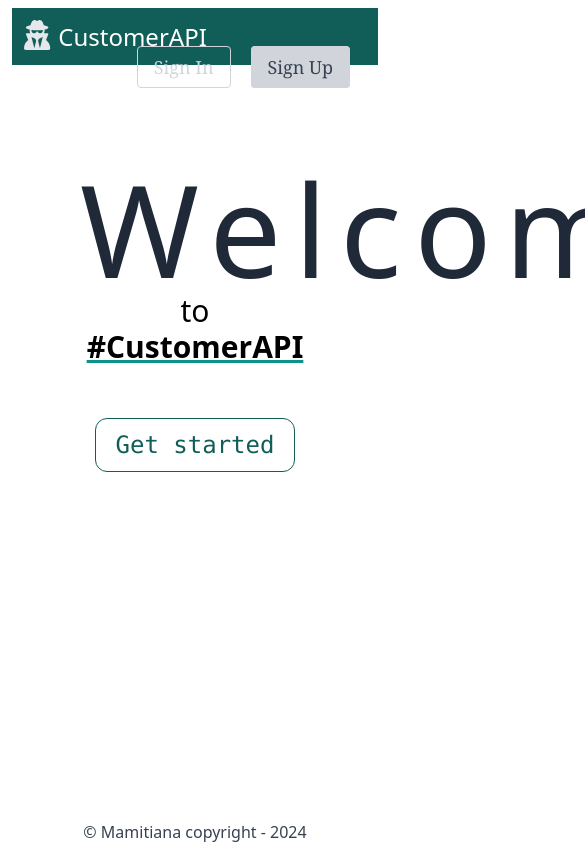
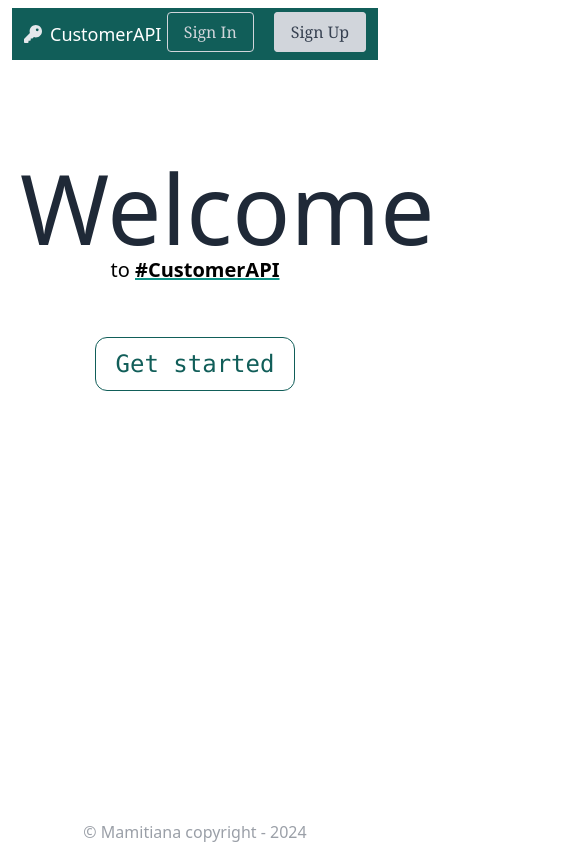
Before and after one commit to Ariniaina11/api-front-vue, a Vue app: page / in a window 390 px wide. Shown: the top 844 px of the page, 585 px wide, since content can reach past the window. Built offline with nearby package versions, Linux system fonts and the light colour scheme.

Commit message:
responsive DONE

```diff
--- a/src/App.vue
+++ b/src/App.vue
@@ -1,6 +1,6 @@
 <template>
   <HeaderComponent />
-  <MainComponent @login-check="loginCheckHandle"/>
+  <MainComponent />
   <FooterComponent author="Mamitiana"/>
 </template>
 
@@ -20,11 +20,6 @@ export default {
     return{
       title: this.$store.state.title
     }
-  },
-  methods:{
-    loginCheckHandle(value){
-      this.title = value
-    }
   }
 }
 </script>
--- a/src/components/FooterComponent.vue
+++ b/src/components/FooterComponent.vue
@@ -1,5 +1,5 @@
 <template>
-    <footer class="text-center text-gray-700 font-thin w-full fixed bottom-0">&copy; {{ author }} copyright - {{ new Date().getFullYear() }}</footer>
+    <footer class="text-center text-gray-700 font-thin w-full fixed bottom-0 opacity-50 hover:opacity-100">&copy; {{ author }} copyright - {{ new Date().getFullYear() }}</footer>
 </template>
 
 <script>
--- a/src/components/HeaderComponent.vue
+++ b/src/components/HeaderComponent.vue
@@ -1,13 +1,13 @@
 <template>
     <div class="bg-teal-800 text-white m-auto mx-3 mt-2 p-3 ">
         <div class="my-auto inline">
-            <font-awesome-icon icon="user-secret" class="text-3xl mr-2 text-gray-200"></font-awesome-icon>
-            <RouterLink :to="this.$store.state.homeUrl" class="text-2xl inline">{{ this.$store.state.title }}</RouterLink>
+            <font-awesome-icon icon="key" class="text-lg mr-2 text-gray-200 lg:text-xl"></font-awesome-icon>
+            <RouterLink :to="this.$store.state.homeUrl" class="text-lg inline lg:text-xl">{{ this.$store.state.title }}</RouterLink>
         </div>
         <div class="float-right my-auto">
-            <RouterLink v-if="!this.$store.state.connected" to="/sign-in" class="font-serif text-gray-300 mr-5 px-4 py-2 border-solid border border-gray-300 rounded text-lg hover:text-gray-700 hover:bg-gray-300 hover:ease-in hover:duration-200 hover:cursor-pointer">Sign In</RouterLink>
-            <RouterLink v-if="!this.$store.state.connected" to="/sign-up" class="font-serif text-gray-700 mr-4 px-4 py-2 border-solid border border-gray-300 rounded text-lg bg-gray-300 cursor-pointer">Sign Up</RouterLink>
-            <button v-if="this.$store.state.connected" @click.prevent="logoutModal = true" class="font-serif text-gray-700 my-auto px-4 py-1 border-solid border border-gray-300 rounded text-lg bg-gray-300 cursor-pointer" type="button">Logout</button>
+            <RouterLink v-if="!this.$store.state.connected" to="/sign-in" class="font-serif text-gray-300 mr-5 px-4 py-2 border-solid border border-gray-300 rounded text-md lg:text-lg  hover:text-gray-700 hover:bg-gray-300 hover:ease-in hover:duration-200 hover:cursor-pointer">Sign In</RouterLink>
+            <RouterLink v-if="!this.$store.state.connected" to="/sign-up" class="font-serif text-gray-700 px-4 py-2 border-solid border border-gray-300 rounded text-md lg:text-lg  bg-gray-300 cursor-pointer">Sign Up</RouterLink>
+            <button v-if="this.$store.state.connected" @click.prevent="logoutModal = true" class="font-serif text-gray-700 px-4 py-1 border-solid border border-gray-300 rounded text-md lg:text-lg lg:py-0 bg-gray-300 cursor-pointer" type="button">Logout</button>
         </div>
     </div>
 
--- a/src/components/layouts/SignInComponent.vue
+++ b/src/components/layouts/SignInComponent.vue
@@ -1,5 +1,5 @@
 <template>
-    <form @submit.prevent="checkLogin" class="bg-white shadow-md rounded  w-4/12 mx-auto px-8 pt-6 pb-8 mb-10">
+    <form @submit.prevent="checkLogin" class="bg-white shadow-md rounded w-10/12 sm:w-8/12 md:w-6/12 lg:w-4/12 mx-auto px-8 pt-6 pb-8 mb-10">
         <h1 class="block text-gray-700 text-2xl text-center font-bold mb-5">Sign In</h1>
         <div class="mb-4">
             <label class="block text-gray-700 text-sm font-bold mb-2" for="email">
@@ -59,7 +59,7 @@
                 if(!this.errors.length){
                     this.loading = true // Start the loading
 
-                    const apiUrl = 'http://localhost:8000/api/login-check';
+                    const apiUrl = 'http://localhost:8000/api/login';
                     let formData = new FormData();
 
                     formData.append('email', this.user.email)
--- a/src/components/layouts/SignUpComponent.vue
+++ b/src/components/layouts/SignUpComponent.vue
@@ -1,5 +1,5 @@
 <template>
-    <form @submit.prevent="storeUser" class="bg-white shadow-md rounded w-4/12 mx-auto px-8 pt-6 pb-8 mb-10" novalidate>
+    <form @submit.prevent="storeUser" class="bg-white shadow-md rounded w-10/12 sm:w-8/12 md:w-6/12 lg:w-4/12 mx-auto px-8 pt-6 pb-8 mb-10" novalidate>
         <h1 class="block text-gray-700 text-2xl text-center font-bold mb-5">Sign Up</h1>
         <div class="mb-4">
             <label class="block text-gray-700 text-sm font-bold mb-2" for="username">
--- a/src/components/layouts/WelcomeComponent.vue
+++ b/src/components/layouts/WelcomeComponent.vue
@@ -1,9 +1,9 @@
 <template>
-    <div class="mx-auto text-center p-20">
+    <div class="mx-auto text-center px-5 py-20 md:p-20">
         <div class="w-max m-auto">
-            <h1 class="text-9xl text-gray-800 tracking-widest animate-typing overflow-hidden whitespace-nowrap">Welcome</h1>
+            <h1 class="text-8xl lg:text-9xl text-gray-800 md:tracking-widest animate-typing overflow-hidden whitespace-nowrap">Welcome</h1>
         </div>
-        <span class="text-3xl font-sans">to <strong class="underline decoration-teal-600 transition-all hover:bg-red-200">#{{this.$store.state.title}}</strong></span>
+        <span class="text-xl md:text-2xl lg:text-3xl font-sans">to <strong class="underline decoration-teal-600 transition-all hover:bg-red-200">#{{this.$store.state.title}}</strong></span>
         <div class="mx-auto m-16">
             <RouterLink to="/sign-in" class="mt-10 font-mono text-teal-800 px-5 py-3 border-solid border border-teal-800 rounded-xl text-2xl cursor-pointer hover:text-white hover:bg-gradient-to-r hover:from-teal-800 hover:to-teal-600 hover:ease-in hover:duration-200">Get started</RouterLink>
         </div>
--- a/src/components/modals/DeleteCustomerComponent.vue
+++ b/src/components/modals/DeleteCustomerComponent.vue
@@ -1,5 +1,5 @@
 <template>
-    <div class="relative w-1/3 bg-white p-5 border rounded shadow-lg shadow-slate-700">
+    <div class="relative  w-10/12 sm:w-8/12 md:w-6/12 lg:w-4/12 bg-white p-5 border rounded shadow-lg shadow-slate-700">
         <!-- Close button -->
         <button @click="closeHandler" class="absolute top-1 right-2 border-none cursor-pointer bg-none">X</button>
 
--- a/src/components/modals/LogoutComponent.vue
+++ b/src/components/modals/LogoutComponent.vue
@@ -1,5 +1,5 @@
 <template>
-    <div class="relative w-1/3 bg-white p-5 border rounded shadow-lg shadow-slate-700">
+    <div class="relative  w-10/12 sm:w-8/12 md:w-6/12 lg:w-4/12 bg-white p-5 border rounded shadow-lg shadow-slate-700">
         <!-- Close button -->
         <button @click="closeHandler" class="absolute top-1 right-2 border-none cursor-pointer bg-none">X</button>
 
--- a/src/components/modals/NewCustomerComponent.vue
+++ b/src/components/modals/NewCustomerComponent.vue
@@ -1,5 +1,5 @@
 <template>
-    <div class="relative w-1/3 bg-white p-5 border rounded shadow-lg shadow-slate-700">
+    <div class="relative w-10/12 sm:w-8/12 md:w-6/12 lg:w-4/12 bg-white p-5 border rounded shadow-lg shadow-slate-700">
         <!-- Close button -->
         <button @click="closeHandler" class="absolute top-1 right-2 border-none cursor-pointer bg-none">X</button>
 
--- a/src/main.js
+++ b/src/main.js
@@ -3,12 +3,12 @@ import App from './App.vue'
 import './assets/index.css'
 import { FontAwesomeIcon } from '@fortawesome/vue-fontawesome'
 import { library } from '@fortawesome/fontawesome-svg-core'
-import { faUserSecret, faPlusCircle, faBan, faPencil, faEye } from '@fortawesome/free-solid-svg-icons'
+import { faKey, faPlusCircle, faBan, faPencil, faEye } from '@fortawesome/free-solid-svg-icons'
 import router from './routes/routes'
 import store from './store'
 
 // Fontawesome
-library.add([faUserSecret, faPlusCircle, faBan, faPencil, faEye])
+library.add([faKey, faPlusCircle, faBan, faPencil, faEye])
 
 createApp(App)
     .use(router)
```
Also changed, not shown: src/components/layouts/CustomerListComponent.vue (+17 -17 lines).
